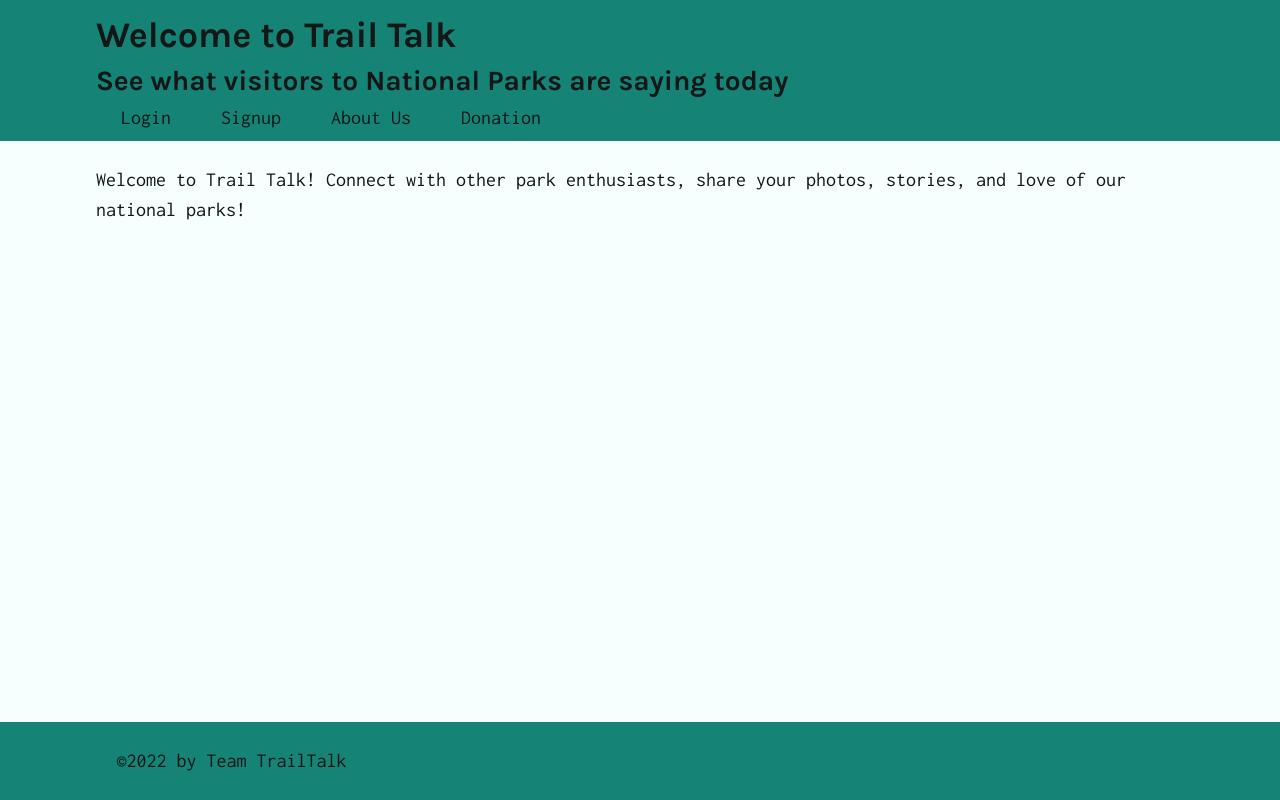
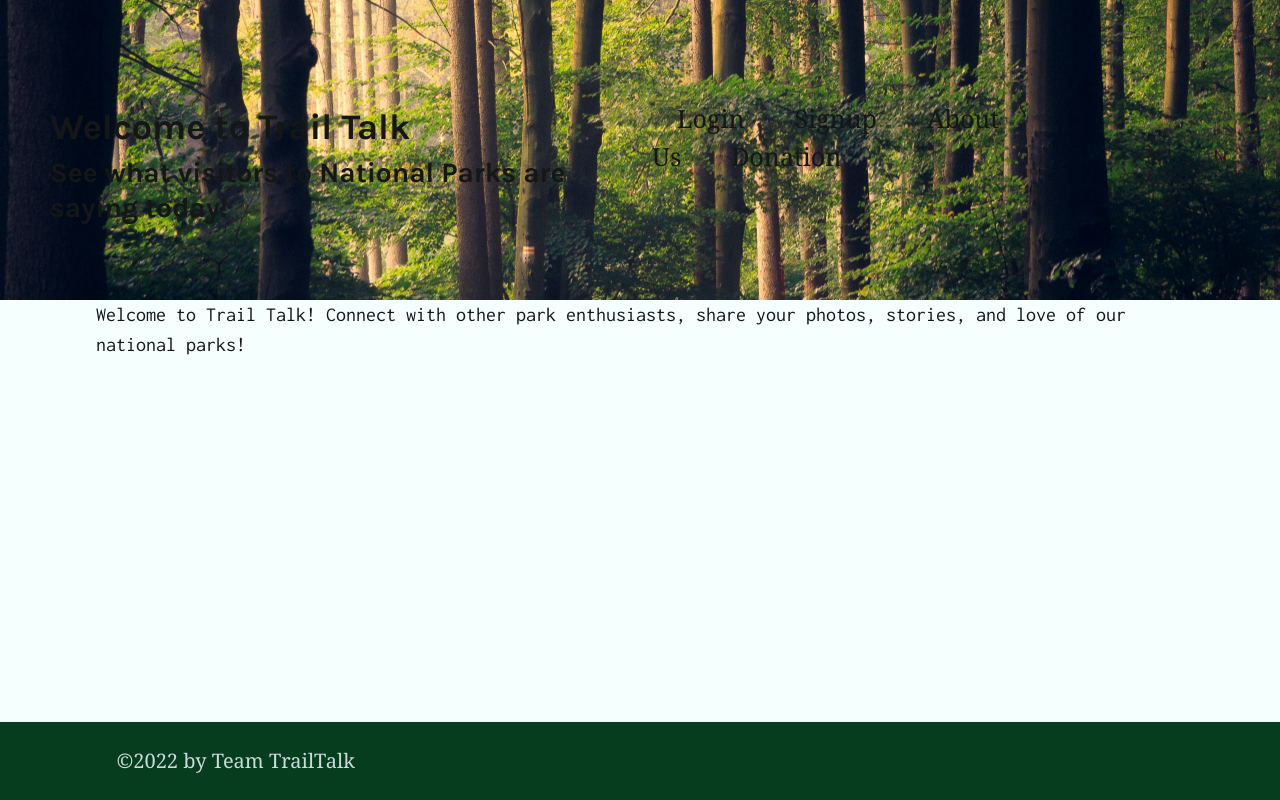
Before and after one commit to trm621/national-park-social-app, a React (Create React App) app in the folder client/: page /about-us in a window 1280 px wide. Built offline with nearby package versions, Linux system fonts and the light colour scheme.

Commit message:
added styling to header and footer

```diff
--- a/client/public/index.html
+++ b/client/public/index.html
@@ -25,7 +25,7 @@
   <link
     href="https://fonts.googleapis.com/css2?family=Inconsolata:wght@300;400;800&family=Karla:ital,wght@0,700;1,400&display=swap"
     rel="stylesheet">
-  <title>Deep Thoughts</title>
+  <title>Trail Talk</title>
 </head>
 
 <body>
--- a/client/src/components/Footer/index.js
+++ b/client/src/components/Footer/index.js
@@ -2,7 +2,7 @@ import React from 'react';
 
 const Footer = () => {
   return (
-    <footer className="w-100 mt-auto bg-secondary p-4">
+    <footer className="footer w-100 mt-auto p-4">
       <div className="container">
         &copy;{new Date().getFullYear()} by Team TrailTalk
       </div>
--- a/client/src/components/Header/index.js
+++ b/client/src/components/Header/index.js
@@ -10,14 +10,14 @@ const Header = () => {
   };
 
   return (
-    <header className="bg-secondary mb-4 py-2 flex-row align-center">
-      <div className="container flex-row justify-space-between-lg justify-center align-center">
+    <header className="header">
+      <div className="header-container">
         <Link to="/">
           <h1>Welcome to Trail Talk</h1>
-          <h3>See what visitors to National Parks are saying today</h3>
+          <h3>See what visitors to National Parks are saying today!</h3>
         </Link>
 
-        <nav className="text-center">
+        <nav>
           {Auth.loggedIn() ? (
             <>
               <Link to="/profile">Me</Link>
--- a/client/src/index.css
+++ b/client/src/index.css
@@ -1,5 +1,5 @@
 :root {
-  --primary: #08312f;
+  --primary: #073d1f;
   --secondary: #158376;
   --tertiary: #b2c2c1;
   --quatrinary: #cadbda;
@@ -23,6 +23,20 @@ body {
   min-height: 100%;
 }
 
+.header {
+  background-image: url('./assets/header-photo.jpg');
+  background-size: cover;
+  padding: 50px 90px 20px 0;
+  background-position: 90%;
+  color:#ffffff;
+}
+
+.header-container {
+  padding: 50px;
+  display: flex;
+  justify-content: space-around;
+}
+
 body {
   margin: 0;
   padding: 0;
@@ -32,6 +46,12 @@ body {
   font-size: 20px;
   color: var(--dark);
   background-color: #f3fffee1;
+}
+
+.footer {
+  background-color: #073d1f;
+  color:#cadbda;
+  font-family:Georgia, 'Times New Roman', Times, serif
 }
 
 h1,
@@ -87,12 +107,14 @@ a:visited {
 nav {
   width: 100%;
   justify-content: center;
+  font-family: Cambria, Cochin, Georgia, Times, 'Times New Roman', serif;
 }
 
 nav a {
   padding: 6px 10px;
   margin: 0 15px;
   transition: all 0.2s;
+  font-size: 25px;
 }
 
 nav a:hover {
```
Also changed, not shown: client/src/assets/header-photo.jpg (added).
